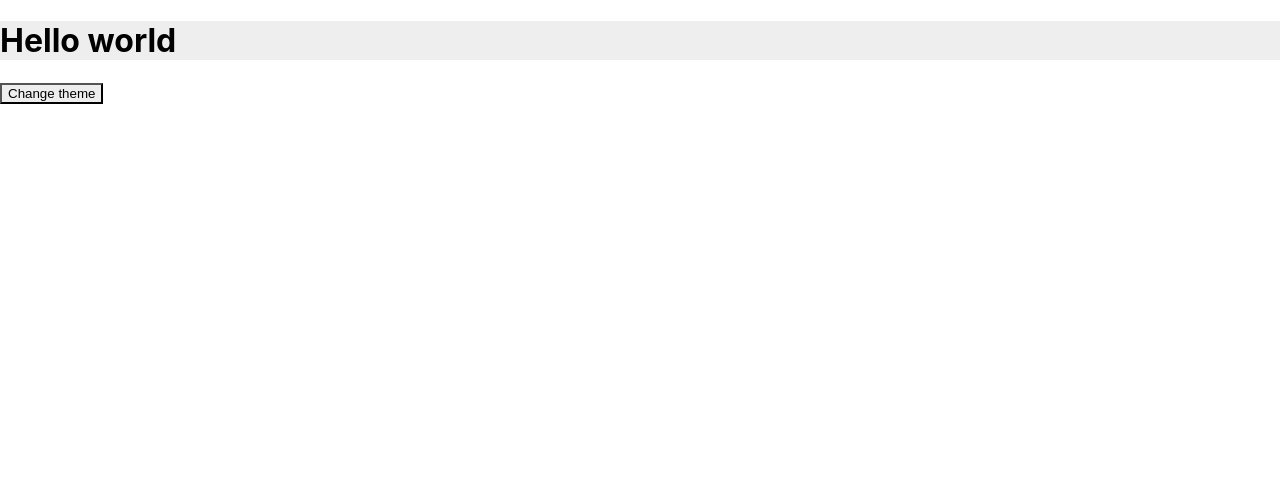
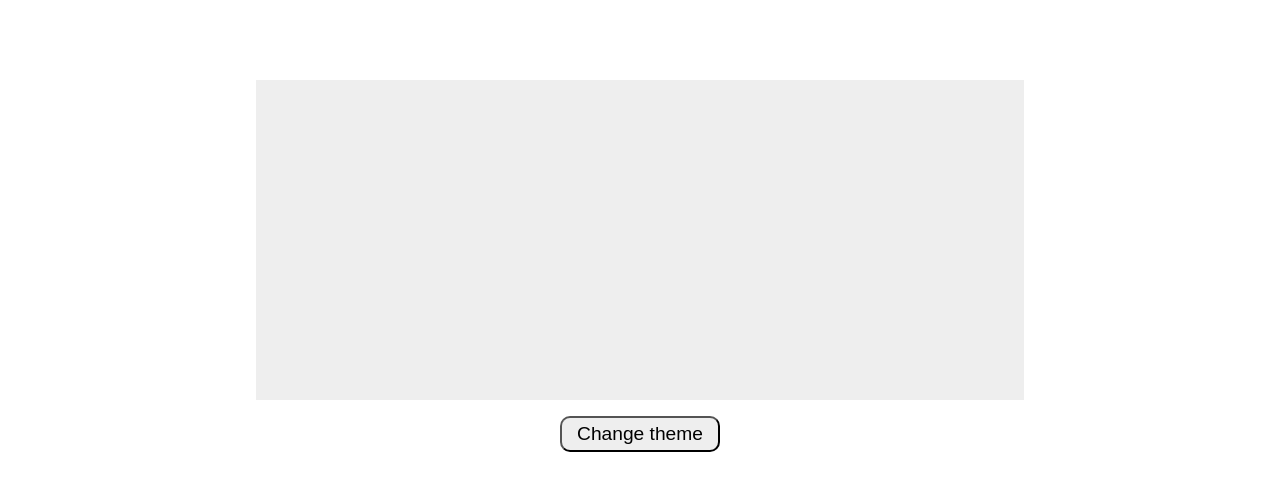
Before and after one commit to fai-sal/react-context, a React (Create React App) app: page / in a window 1280 px wide. Shown: the top 490 px of the page. Built offline with nearby package versions, Linux system fonts and the light colour scheme.

Commit message:
added styles to home page

```diff
--- a/src/App.css
+++ b/src/App.css
@@ -30,3 +30,9 @@
     transform: rotate(360deg);
   }
 }
+.root{
+  display:flex;
+  flex-direction: column;
+  justify-content: center;
+  align-items: center
+}
--- a/src/components/Home.js
+++ b/src/components/Home.js
@@ -6,11 +6,10 @@ class Home extends React.Component {
     render() {
         const { Consumer } = themeContext
         return (
-            <React.Fragment>
+            <React.Fragment >
                 <Consumer >
                     {({ theme }) => (
-                        <div style={{ backgroundColor: theme.background, color: theme.foreground }}>
-                            <h1>Hello world</h1>
+                        <div style={{ ...styles, backgroundColor: theme.background, color: theme.foreground }}>
                         </div>
                     )}
                 </Consumer>
@@ -20,3 +19,11 @@ class Home extends React.Component {
     }
 }
 export default Home
+
+const styles = {
+    minHeight: '40vh',
+    minWidth: '60vw',
+    maxWidth: '60vw',
+    marginLeft: '20vw',
+    marginTop: '10vh',
+}
--- a/src/components/theme-change-button.js
+++ b/src/components/theme-change-button.js
@@ -4,14 +4,34 @@ class ThemedButton extends React.Component {
 
     render() {
         const { Consumer } = themeContext
-        return <Consumer>
-            {({ theme, toggleTheme }) => (
-                <button style={{ backgroundColor: theme.background, color:theme.foreground }} onClick={toggleTheme}>
-                    Change theme
+        return <div style={styles.buttonContainer}>
+            <Consumer>
+                {({ theme, toggleTheme }) => (
+                    <button style={{ ...styles.buttonStyle, backgroundColor: theme.background, color: theme.foreground }} onClick={toggleTheme}>
+                        Change theme
                 </button>
-            )}
-        </Consumer>
+                )}
+            </Consumer>
+        </div>
+
     }
 }
 
 export default ThemedButton
+const styles = {
+    buttonContainer: {
+        display: 'flex',
+        alignItems: 'center',
+        justifyContent: 'center',
+        flexDirection: 'row',
+        marginTop: '2vh'
+    },
+    buttonStyle: {
+        padding: '5px',
+        paddingLeft: '15px',
+        paddingRight: '15px',
+        fontSize: '120%',
+        borderRadius: '10px',
+        outline: '0px'
+    }
+}
--- /dev/null
+++ b/src/styles/home.css
@@ -0,0 +1,6 @@
+.home{
+    display:flex;
+    flex-direction: column;
+    justify-content: center;
+    align-items: center
+}
```
